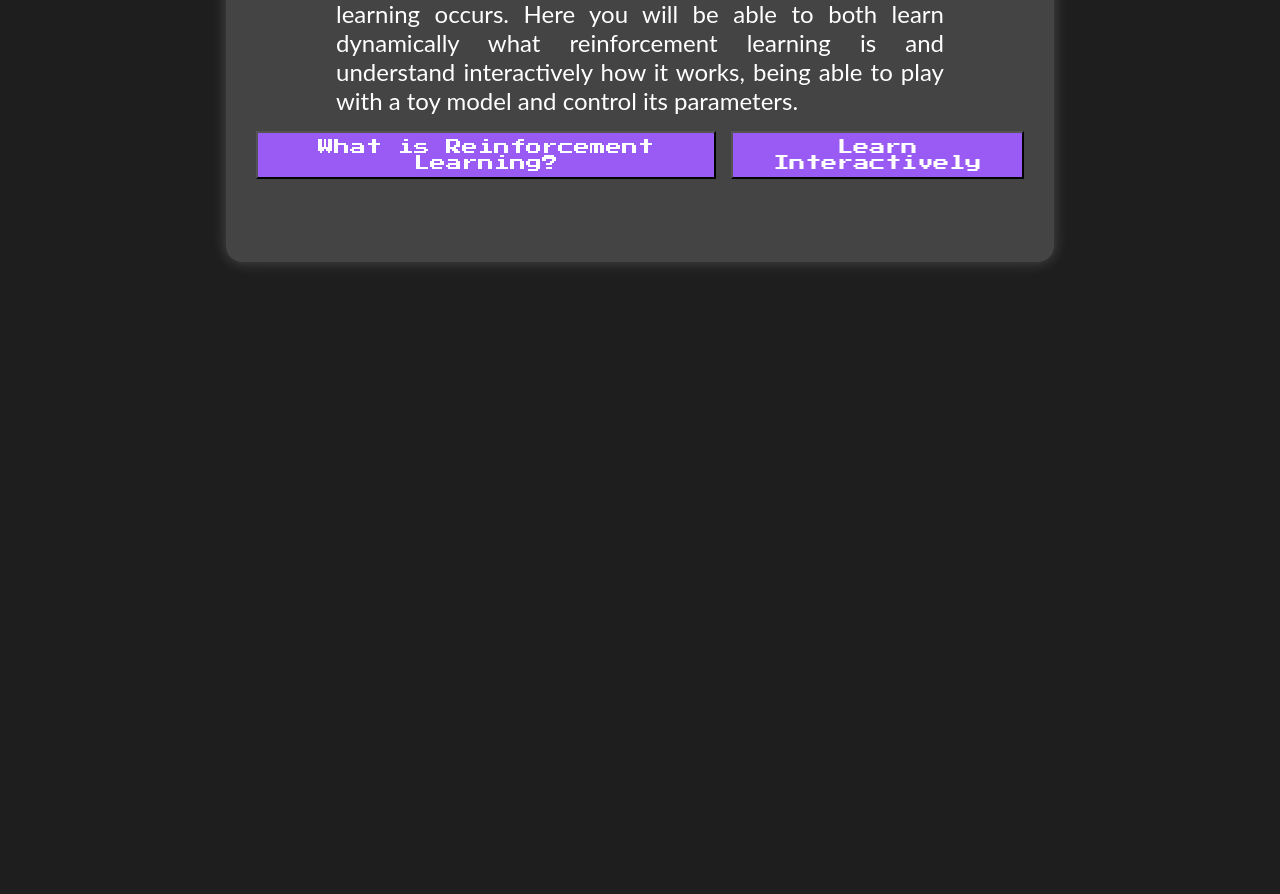
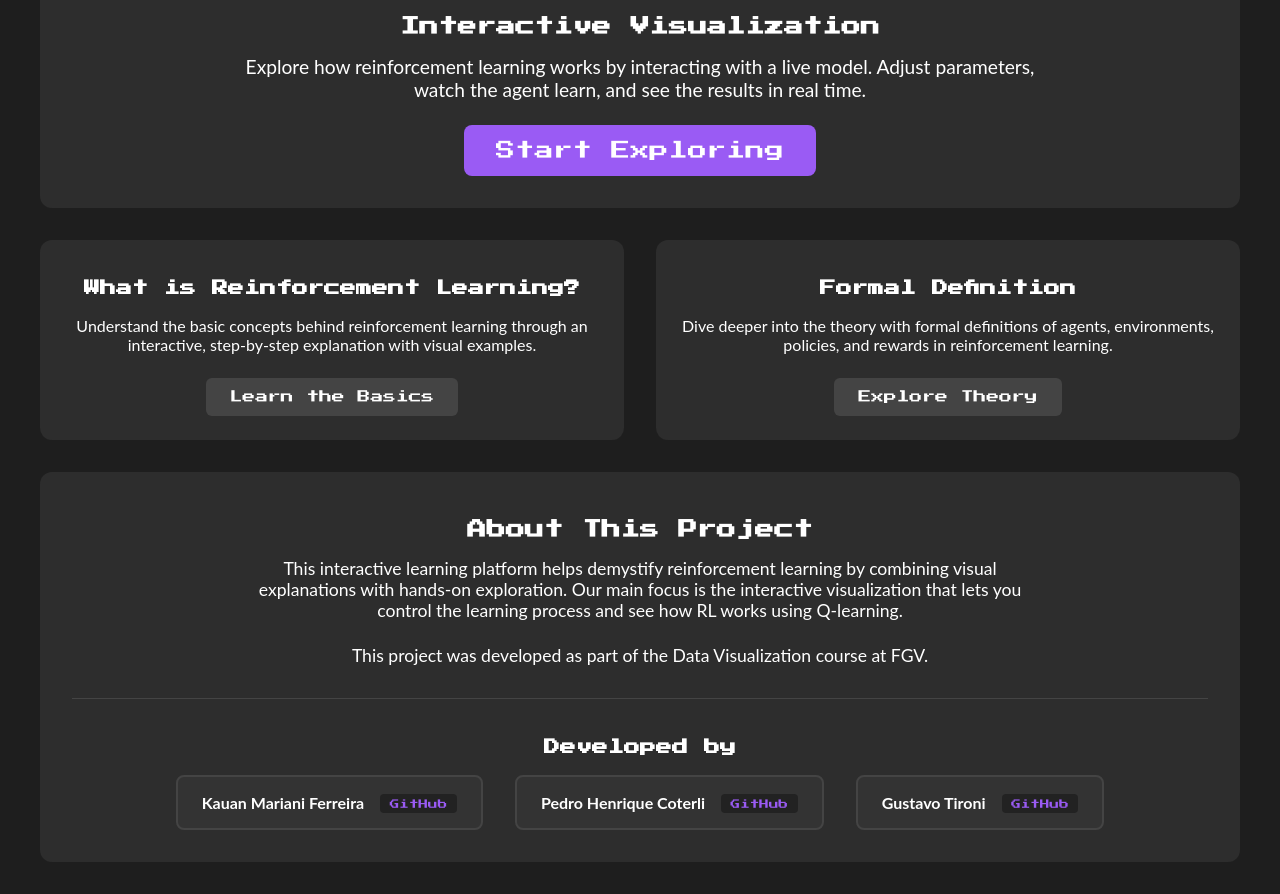
Before and after one commit to FGV-VIS-2025/final-project-rl-explained-vis, a SvelteKit app: page / in a window 1280 px wide. Shown: the part 328-1222 px from the top of the page. Before the commit the page ends 800 px from the top, so only its background shows below. Built offline with nearby package versions, Linux system fonts and the light colour scheme; a web font is replaced by a local one.

Commit message:
Mudando a página principal (colocando todas as págians até agora)

```diff
--- a/src/routes/+page.svelte
+++ b/src/routes/+page.svelte
@@ -2,78 +2,261 @@
     import { goto } from '$app/navigation';
     import { base } from '$app/paths';
 
-    function handleFirstAction() {
-    goto(`${base}/explained`); // Prepend the base path
+    function goToVisualization() {
+        goto(`${base}/visualization`);
     }
 
-  function handleSecondAction() {
-    goto(`${base}/visualization`); // Prepend the base path
+    function goToExplanation() {
+        goto(`${base}/explained`);
+    }
+
+    function goToTheory() {
+        goto(`${base}/teorical_explanation`);
     }
 </script>
+
+<svelte:head>
+    <title>Reinforcement Learning Visualized</title>
     <link rel="preconnect" href="https://fonts.googleapis.com">
     <link rel="preconnect" href="https://fonts.gstatic.com" crossorigin>
     <link href="https://fonts.googleapis.com/css2?family=Lora:ital,wght@0,400..700;1,400..700&family=Press+Start+2P&display=swap" rel="stylesheet">
-  <div class="center-box">
-    <div class="text-box">
-        Reinforcement Learning is a subfield of machine learning that differs from others.
-        With the goal of demystifying what this learning is, we decided to show how this learning occurs.
-        Here you will be able to both learn dynamically what reinforcement learning is
-        and understand interactively how it works, being able to play with a toy model and control its parameters.
+</svelte:head>
+
+<div class="hero">
+    <h1>Reinforcement Learning</h1>
+    <h2>Learn · Visualize · Explore</h2>
 </div>
 
-    <div class="button-group">
-      <button class= "btn-handle" on:click={handleFirstAction}>What is Reinforcement Learning?</button>
-      <button class= "btn-handle" on:click={handleSecondAction}>Learn Interactively</button>
+<div class="main-container">
+    <div class="visualization-showcase">
+        <div class="showcase-content">
+            <h2>Interactive Visualization</h2>
+            <p>Explore how reinforcement learning works by interacting with a live model. Adjust parameters, watch the agent learn, and see the results in real time.</p>
+            <button class="btn-primary" on:click={goToVisualization}>
+                Start Exploring
+            </button>
+        </div>
+    </div>
+
+    <div class="learning-section">
+        <div class="explanation-card">
+            <h3>What is Reinforcement Learning?</h3>
+            <p>Understand the basic concepts behind reinforcement learning through an interactive, step-by-step explanation with visual examples.</p>
+            <button class="btn-secondary" on:click={goToExplanation}>
+                Learn the Basics
+            </button>
+        </div>
+
+        <div class="explanation-card">
+            <h3>Formal Definition</h3>
+            <p>Dive deeper into the theory with formal definitions of agents, environments, policies, and rewards in reinforcement learning.</p>
+            <button class="btn-secondary" on:click={goToTheory}>
+                Explore Theory
+            </button>
+        </div>
+    </div>
+
+    <div class="about-section">
+        <h2>About This Project</h2>
+        <div class="about-content">
+            <p>This interactive learning platform helps demystify reinforcement learning by combining visual explanations with hands-on exploration. Our main focus is the interactive visualization that lets you control the learning process and see how RL works using Q-learning.</p>
+            <p>This project was developed as part of the Data Visualization course at FGV.</p>
+        </div>
+
+        <div class="authors-section">
+            <h3>Developed by</h3>
+            <div class="authors-list">
+                <a href="https://github.com/kauanmaf" class="author-link" target="_blank" rel="noopener noreferrer">
+                    <div class="author-card">
+                        <span class="author-name">Kauan Mariani Ferreira</span>
+                        <span class="github-icon">GitHub</span>
+                    </div>
+                </a>
+                <a href="https://github.com/PedroPHC25" class="author-link" target="_blank" rel="noopener noreferrer">
+                    <div class="author-card">
+                        <span class="author-name">Pedro Henrique Coterli</span>
+                        <span class="github-icon">GitHub</span>
+                    </div>
+                </a>
+                <a href="https://github.com/gtironi" class="author-link" target="_blank" rel="noopener noreferrer">
+                    <div class="author-card">
+                        <span class="author-name">Gustavo Tironi</span>
+                        <span class="github-icon">GitHub</span>
+                    </div>
+                </a>
+            </div>
+        </div>
     </div>
 </div>
 
 <style>
-    /* Centraliza tudo no meio da tela */
-    .btn-handle {
-    padding: 6px 12px;
-    cursor: pointer;
-    background-color: #9a5bf4; /* tom roxo da imagem */
+    .hero {
+        background: linear-gradient(135deg, #7b42f6 0%, #b01eff 100%);
+        padding: 3rem 2rem;
+        text-align: center;
         color: white;
-    font-family: 'Press Start 2P', monospace; /* estilo pixel retro */
-    font-size: 1em;
-    text-transform: none;
-    display: inline-block;
+        margin-bottom: 2rem;
+    }
+
+    /* Letra média */
+    h2 {
+        font-family: 'Press Start 2P', monospace;
+        font-size: 1.2rem;
+        margin-top: 1rem;
+        margin-bottom: 1.2rem;
+        color: white;
+    }
+
+    /* Letra menor */
+    h3 {
+        font-family: 'Press Start 2P', monospace;
+        font-size: 1rem;
+        margin-bottom: 1.2rem;
+        color: white;
+    }
+
+    /* Muda o estilo do paragrafo*/
+    p {
+        font-family: "Lato", sans-serif;
+        font-size: 1rem;
+        color: white;
+        margin-bottom: 1.5rem;
+    }
+
+    .main-container {
+        max-width: 1200px;
+        margin: 0 auto;
+        padding: 0 2rem;
+    }
+
+    /* Box da viz */
+    .visualization-showcase {
+        background-color: #2d2d2d;
+        border-radius: 12px;
+        padding: 2rem;
+        margin-bottom: 2rem;
         text-align: center;
     }
-    .center-box {
-      position: absolute;
-      top: 50%;
-      left: 50%;
-      transform: translate(-50%, -50%);
+    /* Muda espaço do paragrafo*/
+    .showcase-content p {
+        font-size: 1.2rem;
+        max-width: 800px;
+        margin-left: auto;
+        margin-right: auto;
+    }
+
+    /* Box das explicaçẽos em 2 colunas*/
+    .learning-section {
+        display: grid;
+        grid-template-columns: 1fr 1fr;
+        gap: 2rem;
+        margin-bottom: 2rem;
+    }
+
+    .explanation-card {
+        background-color: #2d2d2d;
+        border-radius: 12px;
+        padding: 1.5rem;
+        text-align: center;
+    }
+
+    /* Box d osobre*/
+    .about-section {
+        background-color: #2d2d2d;
+        border-radius: 12px;
+        padding: 2rem;
+        margin-bottom: 2rem;
+        text-align: center;
+    }
+
+    .about-content {
+        max-width: 800px;
+        margin: 0 auto 2rem;
+    }
+
+    /* Aumenta um pouco a letra*/
+    .about-section p {
+        font-size: 1.1rem;
+    }
+
+    /* Botoes da Viz */
+    .btn-primary {
+        background-color: #9a5bf4;
+        color: white;
+        font-family: 'Press Start 2P', monospace;
+        font-size: 1.2rem;
+        padding: 1rem 2rem;
+        border: none;
+        border-radius: 8px;
+        cursor: pointer;
+    }
+
+    .btn-primary:hover {
+        background-color: #b278ff;
+    }
+
+    /* Botões das explicações */
+    .btn-secondary {
         background-color: #444;
         color: white;
-      padding: 30px;
-      border-radius: 16px;
-      box-shadow: 0 0 15px rgba(255, 255, 255, 0.2);
-      text-align: center;
-      min-height: 40vh;
-      min-width: 60vw;
+        font-family: 'Press Start 2P', monospace;
+        font-size: 0.8rem;
+        padding: 0.8rem 1.5rem;
+        border: none;
+        border-radius: 6px;
+        cursor: pointer;
     }
 
-    .text-box {
-        font-family: "Lato", sans-serif;
-        text-align: justify;
-        margin-left: 5rem;
-        margin-right: 5rem;
-        margin-bottom: 1rem;
-        font-size: 1.5rem;
-    }
-    /* .center-box h2 {
-      font-family: "Lato", sans-serif;
-      font-size: 2rem;
-      margin-bottom: 20px;
-    } */
-
-    .button-group {
-      display: flex;
-      gap: 15px;
-      justify-content: center;
+    .btn-secondary:hover {
+        background-color: #555;
     }
 
+    /* Autores */
+    .authors-section {
+        margin-top: 2rem;
+        padding-top: 1.5rem;
+        border-top: 1px solid #444;
+    }
 
+    /* Coloca os autores lado a lado */
+    .authors-list {
+        display: flex;
+        justify-content: center;
+        gap: 2rem;
+    }
+
+    .author-link {
+        text-decoration: none;
+        color: inherit;
+    }
+
+    /* Cria um box bonitinho para os autores */
+    .author-card {
+        background-color: #333;
+        border: 2px solid #444;
+        border-radius: 8px;
+        padding: 1rem 1.5rem;
+        text-align: center;
+    }
+
+    .author-link:hover .author-card {
+        border-color: #9a5bf4;
+    }
+
+    .author-name {
+        font-family: "Lato", sans-serif;
+        font-weight: bold;
+        color: white;
+        margin-bottom: 0.5rem;
+    }
+
+    /* Firula para ficar bonito*/
+    .github-icon {
+        font-family: "Press Start 2P", monospace;
+        font-size: 0.6rem;
+        color: #9a5bf4;
+        padding: 0.3rem 0.6rem;
+        background-color: #222;
+        border-radius: 4px;
+    }
 </style>
```
Lines whose indentation alone changed are shown as unchanged.
